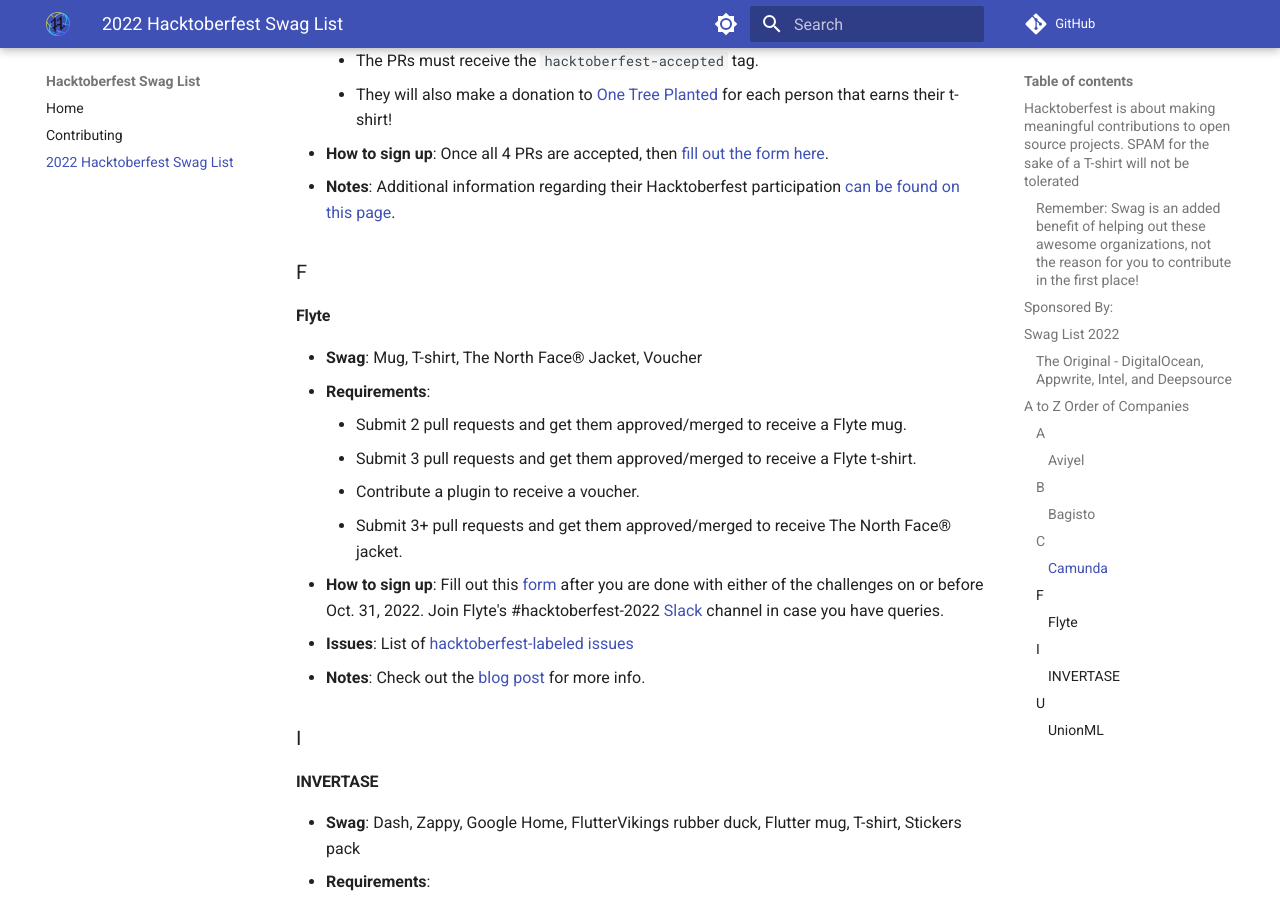
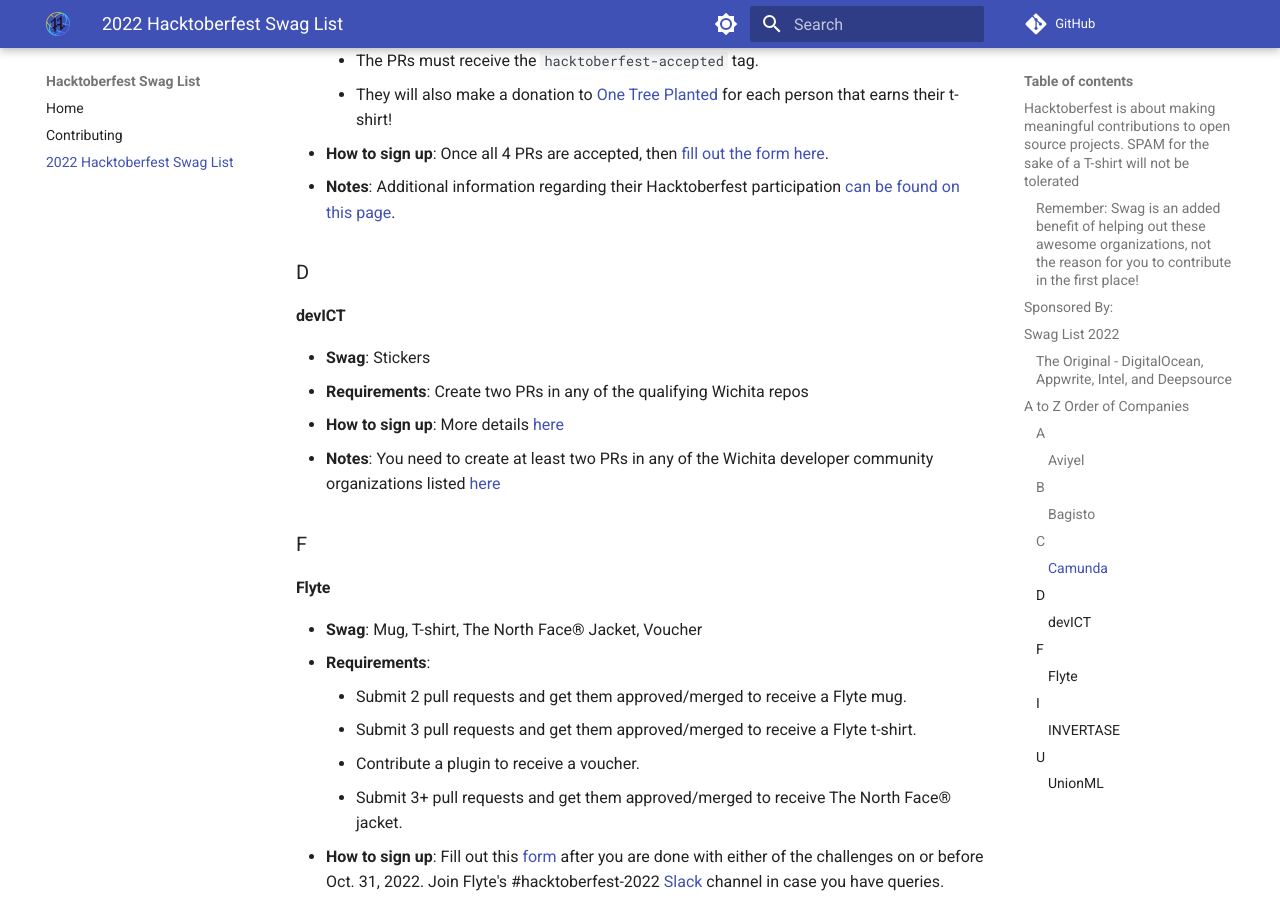
Before and after one commit to crweiner/hacktoberfest-swag-list, an MkDocs documentation site: the page built from docs/list.md, in a window 1280 px wide and 900 px high, scrolled down 2545 px. Built offline with MkDocs 1.6.1 and Material for MkDocs 9.7.7, drawn with Linux system fonts in a browser that asks for light colours; comment, search, counter and statistics services are not loaded.

Commit message:
added devICT

```diff
--- a/docs/list.md
+++ b/docs/list.md
@@ -72,6 +72,15 @@
 - **How to sign up**: Once all 4 PRs are accepted, then [fill out the form here](https://camunda.com/hacktoberfest2022/).
 - **Notes**: Additional information regarding their Hacktoberfest participation [can be found on this page](https://camunda.com/hacktoberfest2022/).
 
+### D
+
+#### **devICT**
+
+- **Swag**: Stickers
+- **Requirements**: Create two PRs in any of the qualifying Wichita repos
+- **How to sign up**: More details [here](https://devict-hacktoberfest.herokuapp.com/)
+- **Notes**: You need to create at least two PRs in any of the  Wichita developer community organizations listed [here](https://devict-hacktoberfest.herokuapp.com/)
+
 ### F
 
 #### **Flyte**
```
